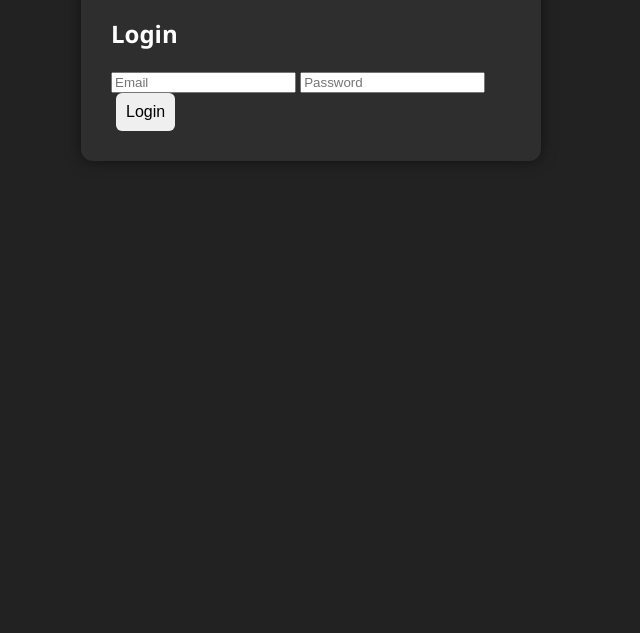
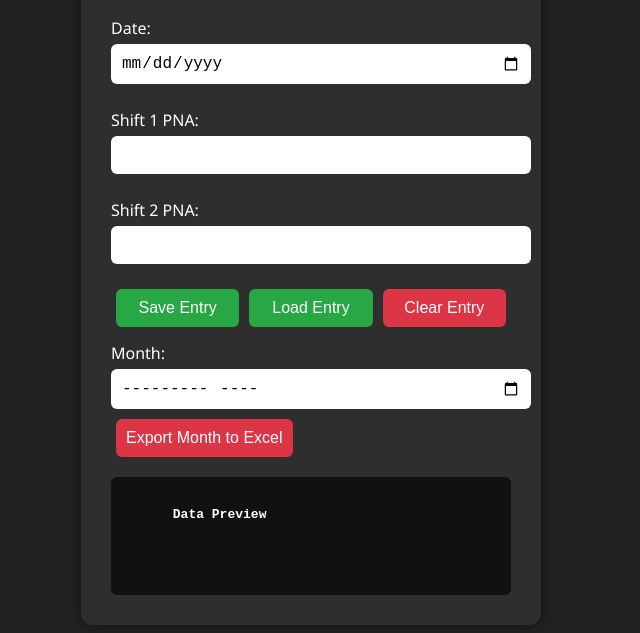
Before and after one commit to a4ka5h/shift-tracker, a plain HTML site: page index.html in a window 1280 px wide. Shown: the part 135-768 px from the top of the page, without its empty margins (329-969 px from the left). Drawn offline with nearby package versions, Linux system fonts and the light colour scheme.

Commit message:
Update index.html

```diff
--- a/index.html
+++ b/index.html
@@ -9,47 +9,39 @@
 </head>
 <body>
   <div class="container">
-
     <h1>PNA Tracker</h1>
 
-    <!-- 🔹 LOGIN FORM -->
-    <div id="login">
-      <h2>Login</h2>
-      <input type="email" id="email" placeholder="Email" />
-      <input type="password" id="password" placeholder="Password" />
-      <button onclick="login()">Login</button>
-    </div>
-
-    <!-- 🔹 DASHBOARD (hidden until login) -->
-    <div id="tracker" style="display:none;">
+    <!-- Date Input -->
     <label for="date">Date:</label>
     <input type="date" id="date" />
 
+    <!-- Shift Inputs -->
     <label for="shift1">Shift 1 PNA:</label>
     <input type="number" id="shift1" />
 
     <label for="shift2">Shift 2 PNA:</label>
     <input type="number" id="shift2" />
 
+    <!-- Buttons -->
     <div class="btn-group">
       <button onclick="saveEntry()" class="save">Save Entry</button>
       <button onclick="loadEntry()" class="load">Load Entry</button>
       <button onclick="clearEntry()" class="clear">Clear Entry</button>
     </div>
 
+    <!-- Month Input + Export -->
     <label for="month">Month:</label>
     <input type="month" id="month" />
     <button onclick="exportMonthToExcel()" class="export">Export Month to Excel</button>
 
+    <!-- Data Preview -->
     <div id="preview">
       <strong>Data Preview</strong>
       <pre id="dataPreview"></pre>
     </div>
   </div>
-  </div>
 
-  <!-- 🔹 Supabase library -->
-  <script src="https://cdn.jsdelivr.net/npm/@supabase/supabase-js"></script>
+  <!-- JS Files -->
   <script src="script.js"></script>
 </body>
 </html>
```
Lines whose indentation alone changed are shown as unchanged.
